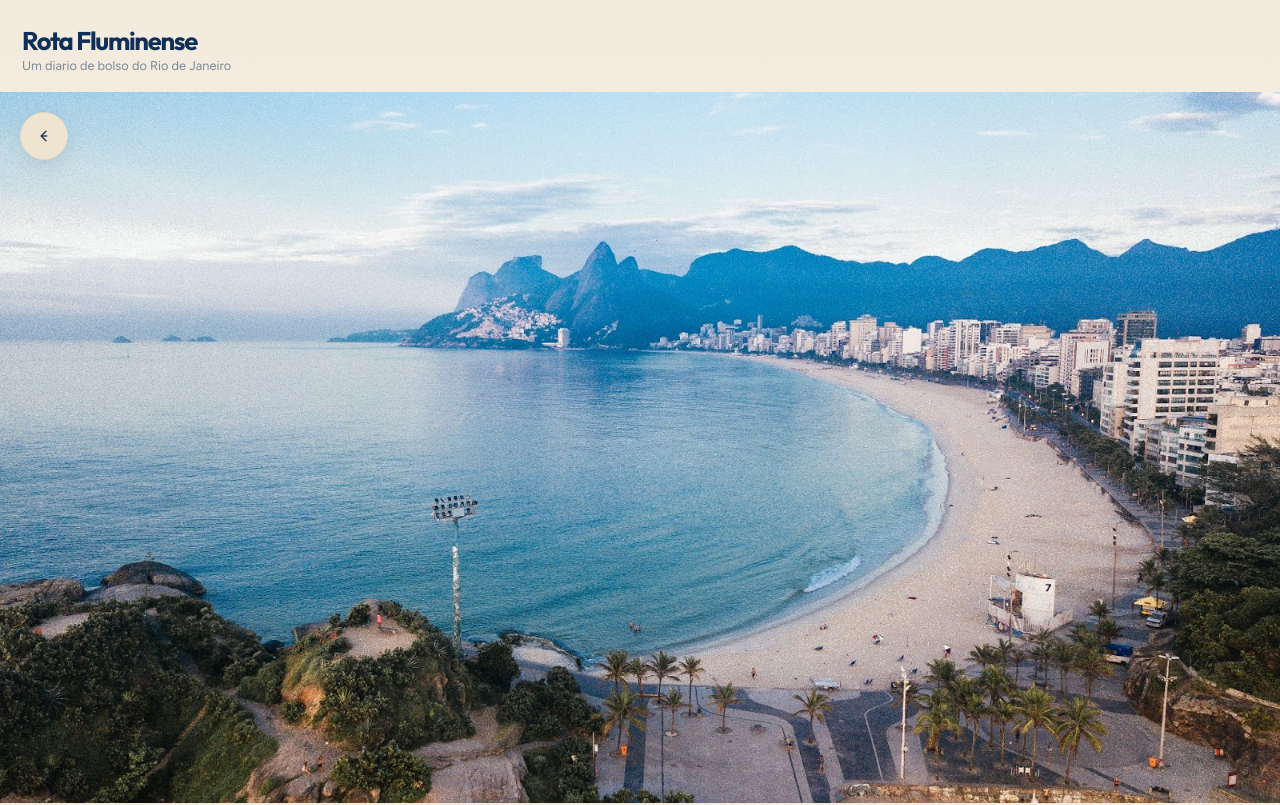
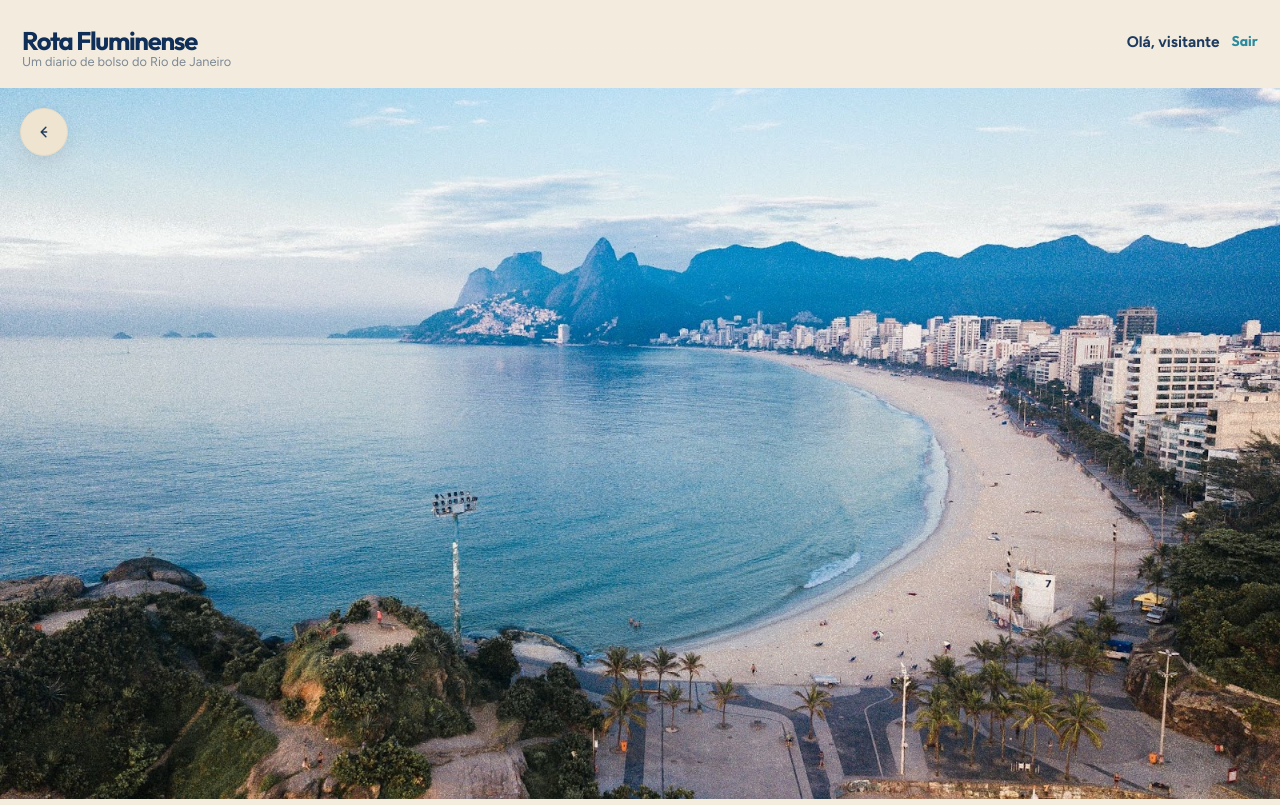
Before and after one commit to SaintLeonar/rota-fluminense-front-end-avancado, a React (Vite) app: page /locais/1 in a window 1280 px wide. Shown: the top 805 px of the page. Built offline with nearby package versions, Linux system fonts and the light colour scheme.

Commit message:
Nome usuário + retorno ao inicio

```diff
--- a/src/components/BrandHeader.jsx
+++ b/src/components/BrandHeader.jsx
@@ -1,9 +1,46 @@
-export default function BrandHeader({ eyebrow, title, subtitle }) {
+import { useNavigate } from 'react-router-dom'
+
+import { useStoredTravelerName } from '../hooks/useStoredTravelerName'
+
+export default function BrandHeader({
+  eyebrow,
+  title,
+  subtitle,
+  showUserPanel = true,
+}) {
+  const navigate = useNavigate()
+  const { userName, clearUserName } = useStoredTravelerName()
+  const shouldShowUserPanel = showUserPanel
+  const hasMainContent = Boolean(eyebrow || title || subtitle)
+  const greetingName = userName || 'visitante'
+
+  if (!hasMainContent && !shouldShowUserPanel) {
+    return null
+  }
+
+  function handleSignOut() {
+    clearUserName()
+    navigate('/')
+  }
+
   return (
     <header className="brand-header">
-      {eyebrow ? <p className="eyebrow">{eyebrow}</p> : null}
-      {title ? <h1>{title}</h1> : null}
-      {subtitle ? <p className="brand-subtitle">{subtitle}</p> : null}
+      {hasMainContent ? (
+        <div className="brand-header-main">
+          {eyebrow ? <p className="eyebrow">{eyebrow}</p> : null}
+          {title ? <h1>{title}</h1> : null}
+          {subtitle ? <p className="brand-subtitle">{subtitle}</p> : null}
+        </div>
+      ) : null}
+
+      {shouldShowUserPanel ? (
+        <div className="brand-user-panel">
+          <p className="brand-user-greeting">{`Ol\u00e1, ${greetingName}`}</p>
+          <button type="button" className="brand-user-signout" onClick={handleSignOut}>
+            Sair
+          </button>
+        </div>
+      ) : null}
     </header>
   )
 }
--- a/src/components/PageContainer.jsx
+++ b/src/components/PageContainer.jsx
@@ -7,6 +7,7 @@ export default function PageContainer({
   children,
   rootClassName = '',
   shellClassName = '',
+  showUserPanel = true,
 }) {
   const resolvedRootClassName = ['app-root', rootClassName].filter(Boolean).join(' ')
   const resolvedShellClassName = ['app-shell', shellClassName]
@@ -16,7 +17,12 @@ export default function PageContainer({
   return (
     <main className={resolvedRootClassName}>
       <section className={resolvedShellClassName}>
-        <BrandHeader eyebrow={eyebrow} title={title} subtitle={subtitle} />
+        <BrandHeader
+          eyebrow={eyebrow}
+          title={title}
+          subtitle={subtitle}
+          showUserPanel={showUserPanel}
+        />
         {children}
       </section>
     </main>
--- a/src/components/ReviewCard.jsx
+++ b/src/components/ReviewCard.jsx
@@ -25,6 +25,11 @@ export default function ReviewCard({ review }) {
           <p className="review-card-date">{formatReviewDate(review.data)}</p>
         </div>
 
+        {/*
+          Icone de lixeira desativado no MVP:
+          ainda nao existe regra de permissao para permitir que usuarios removam comentarios.
+        */}
+        {/*
         <span className="review-card-icon" aria-hidden="true">
           <svg viewBox="0 0 24 24" focusable="false">
             <path
@@ -37,6 +42,7 @@ export default function ReviewCard({ review }) {
             />
           </svg>
         </span>
+        */}
       </div>
 
       {review.assinatura ? (
--- a/src/hooks/useDetalheLocal.js
+++ b/src/hooks/useDetalheLocal.js
@@ -2,11 +2,14 @@ import { useEffect, useState } from 'react'
 
 import { createAvaliacao, listAvaliacoesByLocal } from '../services/avaliacoesService'
 import { findLocalByIdOrSlug } from '../services/locaisService'
+import { readStoredTravelerName } from './useStoredTravelerName'
 
-const initialReviewValues = {
-  autor: '',
-  nota: 5,
-  comentario: '',
+function createInitialReviewValues() {
+  return {
+    autor: readStoredTravelerName(),
+    nota: 5,
+    comentario: '',
+  }
 }
 
 export function useDetalheLocal(slug) {
@@ -15,7 +18,7 @@ export function useDetalheLocal(slug) {
   const [status, setStatus] = useState('idle')
   const [errorMessage, setErrorMessage] = useState('')
   const [isFormOpen, setIsFormOpen] = useState(false)
-  const [reviewValues, setReviewValues] = useState(initialReviewValues)
+  const [reviewValues, setReviewValues] = useState(() => createInitialReviewValues())
   const [isSubmittingReview, setIsSubmittingReview] = useState(false)
   const [submitFeedback, setSubmitFeedback] = useState(null)
 
@@ -81,7 +84,7 @@ export function useDetalheLocal(slug) {
   function handleCancelReviewForm() {
     setIsFormOpen(false)
     setSubmitFeedback(null)
-    setReviewValues(initialReviewValues)
+    setReviewValues(createInitialReviewValues())
   }
 
   async function handleReviewSubmit(event) {
@@ -102,7 +105,7 @@ export function useDetalheLocal(slug) {
       })
 
       setAvaliacoes((currentReviews) => [novaAvaliacao, ...currentReviews])
-      setReviewValues(initialReviewValues)
+      setReviewValues(createInitialReviewValues())
       setIsFormOpen(false)
       setSubmitFeedback(null)
     } catch (error) {
--- /dev/null
+++ b/src/hooks/useStoredTravelerName.js
@@ -0,0 +1,62 @@
+import { useState } from 'react'
+
+const STORAGE_KEY = 'rota-fluminense-user-name'
+
+function normalizeTravelerName(value) {
+  return value.trim()
+}
+
+export function readStoredTravelerName() {
+  if (typeof window === 'undefined') {
+    return ''
+  }
+
+  const storedValue = window.localStorage.getItem(STORAGE_KEY)
+  return storedValue ? normalizeTravelerName(storedValue) : ''
+}
+
+export function saveStoredTravelerName(value) {
+  if (typeof window === 'undefined') {
+    return
+  }
+
+  const normalizedValue = normalizeTravelerName(value)
+
+  if (normalizedValue) {
+    window.localStorage.setItem(STORAGE_KEY, normalizedValue)
+    return
+  }
+
+  window.localStorage.removeItem(STORAGE_KEY)
+}
+
+export function clearStoredTravelerName() {
+  if (typeof window === 'undefined') {
+    return
+  }
+
+  window.localStorage.removeItem(STORAGE_KEY)
+}
+
+export function useStoredTravelerName() {
+  const [userName, setUserName] = useState(() => readStoredTravelerName())
+
+  function persistUserName(value = userName) {
+    const normalizedValue = normalizeTravelerName(value)
+    saveStoredTravelerName(normalizedValue)
+    setUserName(normalizedValue)
+    return normalizedValue
+  }
+
+  function clearUserName() {
+    clearStoredTravelerName()
+    setUserName('')
+  }
+
+  return {
+    userName,
+    setUserName,
+    persistUserName,
+    clearUserName,
+  }
+}
--- a/src/pages/Home.jsx
+++ b/src/pages/Home.jsx
@@ -1,19 +1,21 @@
-import { useState } from 'react'
 import { useNavigate } from 'react-router-dom'
 
+import { useStoredTravelerName } from '../hooks/useStoredTravelerName'
 import PageContainer from '../components/PageContainer'
 import PrimaryButton from '../components/PrimaryButton'
 
 export default function Home() {
-  // Hook registrado para apresentacao: useState controla o nome digitado.
-  const [userName, setUserName] = useState('')
+  // Hook registrado para apresentacao: hook customizado reaproveita e persiste o nome do viajante.
+  const { userName, setUserName, persistUserName } = useStoredTravelerName()
 
   // Hook registrado para apresentacao: useNavigate dispara a ida para /locais.
   const navigate = useNavigate()
 
   function handleEnter() {
+    const normalizedUserName = persistUserName()
+
     navigate('/locais', {
-      state: { userName: userName.trim() },
+      state: { userName: normalizedUserName },
     })
   }
 
@@ -26,20 +28,25 @@ export default function Home() {
     <PageContainer
       rootClassName="home-root"
       shellClassName="home-shell"
-      title={
-        <>
-          <span className="home-title-line">
-            <span>Bem-vindo à </span>
-            <span className="home-title-accent">Rota</span>
-          </span>
-          <span className="home-title-line home-title-accent">
-            Fluminense
-          </span>
-        </>
-      }
-      subtitle="Um diário de bolso para explorar praias, mirantes, museus e parques do Rio - com avaliações de quem vive a cidade."
+      showUserPanel={false}
     >
       <div className="home-layout">
+        <div className="home-hero-copy">
+          <h1>
+            <span className="home-title-line">
+              <span>{'Bem-vindo \u00e0 '}</span>
+              <span className="home-title-accent">Rota</span>
+            </span>
+            <span className="home-title-line home-title-accent">Fluminense</span>
+          </h1>
+
+          <p className="brand-subtitle">
+            {
+              'Um di\u00e1rio de bolso para explorar praias, mirantes, museus e parques do Rio - com avalia\u00e7\u00f5es de quem vive a cidade.'
+            }
+          </p>
+        </div>
+
         <form className="home-entry-card" onSubmit={handleSubmit}>
           <div className="home-card-copy">
             <h2>Como se chama?</h2>
@@ -61,15 +68,13 @@ export default function Home() {
 
             <PrimaryButton type="submit" className="home-submit-button">
               <span>Entrar</span>
-              <span className="home-submit-arrow" aria-hidden="true">
-                →
-              </span>
+              <span className="home-submit-arrow" aria-hidden="true">&rarr;</span>
             </PrimaryButton>
           </div>
         </form>
 
         <div className="home-direct-access">
-          <span>Já conhece?</span>
+          <span>{'J\u00e1 conhece?'}</span>
           <button
             type="button"
             className="home-direct-link"
--- a/src/styles/global.css
+++ b/src/styles/global.css
@@ -151,7 +151,45 @@ a {
 }
 
 .brand-header {
-  display: grid;
+  display: flex;
+  align-items: flex-start;
+  justify-content: space-between;
+  gap: 20px;
+}
+
+.brand-header-main {
+  min-width: 0;
+}
+
+.brand-user-panel {
+  display: inline-flex;
+  align-items: center;
+  justify-content: flex-end;
+  gap: 12px;
+  margin-left: auto;
+  padding-top: 4px;
+}
+
+.brand-user-greeting {
+  color: var(--color-primary);
+  font-size: 0.96rem;
+  font-weight: 700;
+  white-space: nowrap;
+}
+
+.brand-user-signout {
+  padding: 0;
+  border: 0;
+  background: transparent;
+  color: #2d8a9e;
+  font-family: var(--font-display);
+  font-size: 0.88rem;
+  font-weight: 700;
+  cursor: pointer;
+}
+
+.brand-user-signout:hover {
+  text-decoration: underline;
 }
 
 .eyebrow {
@@ -201,11 +239,16 @@ a {
   text-align: center;
 }
 
-.home-shell .brand-header {
+.home-hero-copy {
+  width: min(100%, 760px);
+  margin-inline: auto;
+  display: grid;
   justify-items: center;
-}
-
-.home-shell .brand-subtitle {
+  text-align: center;
+}
+
+.home-hero-copy h1,
+.home-hero-copy .brand-subtitle {
   text-align: center;
   margin-inline: auto;
 }
@@ -1622,7 +1665,8 @@ a {
     padding: 72px 20px 34px;
   }
 
-  .home-shell h1 {
+  .home-hero-copy h1 {
+    width: 100%;
     max-width: 10.5ch;
     margin-bottom: 14px;
     font-size: clamp(3.6rem, 8vw, 4.4rem);
@@ -1630,11 +1674,20 @@ a {
     letter-spacing: -0.04em;
   }
 
-  .home-shell .brand-subtitle {
+  .home-hero-copy .brand-subtitle {
+    width: 100%;
     max-width: 31ch;
     margin-bottom: 34px;
     font-size: 0.98rem;
     justify-self: center;
+  }
+
+  .brand-header {
+    align-items: flex-start;
+  }
+
+  .brand-user-panel {
+    padding-top: 2px;
   }
 
   .home-entry-card {
@@ -1868,16 +1921,29 @@ a {
     font-size: 0.98rem;
   }
 
-  .home-shell h1 {
+  .home-hero-copy h1 {
+    width: 100%;
     margin-bottom: 14px;
     font-size: clamp(3.05rem, 14vw, 3.95rem);
     line-height: 1;
   }
 
-  .home-shell .brand-subtitle {
+  .home-hero-copy .brand-subtitle {
+    width: 100%;
     max-width: 24ch;
     margin-bottom: 36px;
     font-size: 1rem;
+  }
+
+  .brand-header {
+    flex-direction: column;
+    align-items: flex-start;
+  }
+
+  .brand-user-panel {
+    width: 100%;
+    justify-content: flex-end;
+    padding-top: 0;
   }
 
   .home-entry-card {
@@ -2103,7 +2169,8 @@ a {
     padding: 84px 24px 42px;
   }
 
-  .home-shell h1 {
+  .home-hero-copy h1 {
+    width: 100%;
     max-width: 12.2ch;
     margin-bottom: 16px;
     font-size: clamp(3.85rem, 5vw, 4.4rem);
@@ -2111,7 +2178,8 @@ a {
     letter-spacing: -0.045em;
   }
 
-  .home-shell .brand-subtitle {
+  .home-hero-copy .brand-subtitle {
+    width: 100%;
     max-width: 42ch;
     margin-bottom: 34px;
     font-size: 1rem;
```
